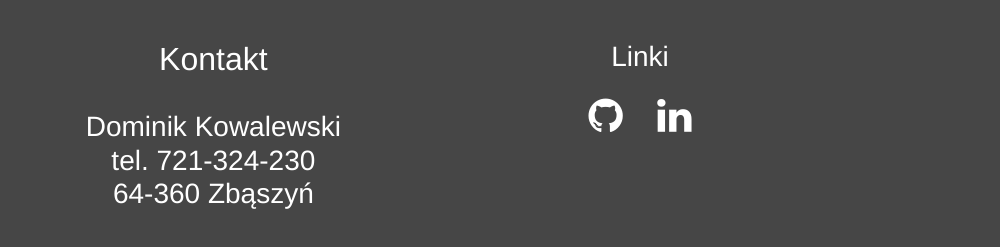
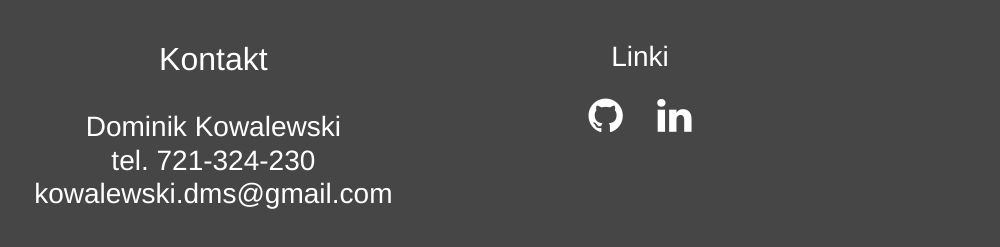
Before and after one commit to Kowalewski-D/Kowalewski-D.github.io, a plain HTML site: page index.html in a window 1280 px wide. Shown: the part 3855-4102 px from the top of the page, 0-1000 px from the left. Drawn offline with nearby package versions, Linux system fonts and the light colour scheme.

Commit message:
Add files via upload

```diff
--- a/index.html
+++ b/index.html
@@ -296,7 +296,7 @@
                     <br>
                     tel. 721-324-230
                     <br>
-                    64-360 Zbąszyń
+                    kowalewski.dms@gmail.com
                 </h3>
             </div>
             <div class="col-sm-4">
```
